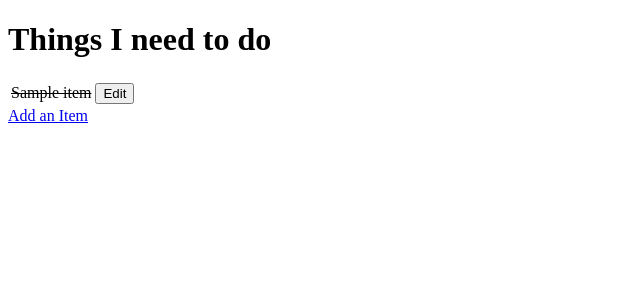
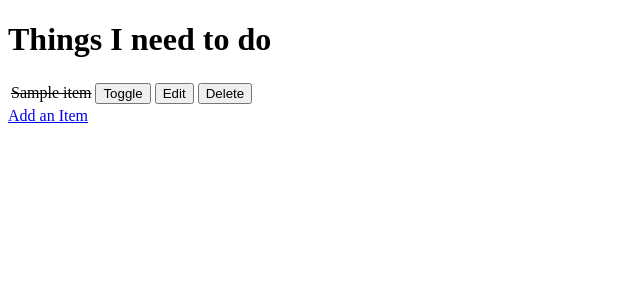
Before and after one commit to NedKe/CI-FSF-Hello-Django, a Django app: page / in a window 1280 px wide. Shown: the top 300 px of the page, without its empty margins (0-640 px from the left). Run offline with Django 3.2, Linux system fonts and the light colour scheme; tables that the repository leaves empty hold one stand-in row (values such as "Sample post").

Commit message:
Modify data, toggle and delet an item

```diff
--- a/django_todo/urls.py
+++ b/django_todo/urls.py
@@ -15,11 +15,13 @@ Including another URLconf
 """
 from django.contrib import admin
 from django.urls import path
-from todo.views import get_todo_list, add_item, edit_item
+from todo import views
 
 urlpatterns = [
     path('admin/', admin.site.urls),
-    path('', get_todo_list, name='get_todo_list'),
-    path('add', add_item, name='add'),
-    path('edit/<item_id>', edit_item, name='edit'),
+    path('', views.get_todo_list, name='get_todo_list'),
+    path('add', views.add_item, name='add'),
+    path('edit/<item_id>', views.edit_item, name='edit'),
+    path('toggle/<item_id>', views.toggle_item, name='toggle'),
+    path('delete/<item_id>', views.delete_item, name='delete'),
 ]
--- a/todo/templates/todo/todo_list.html
+++ b/todo/templates/todo/todo_list.html
@@ -17,11 +17,20 @@
                 <td>{{ item.name }}</td>
             {% endif %}
             <td>
+                <a href="/toggle/{{ item.id }}">
+                    <button>Toggle</button>
+                </a>
+            </td>
+            <td>
                 <a href="/edit/{{ item.id }}">
                     <button>Edit</button>
                 </a>
             </td>
-
+            <td>
+                <a href="/delete/{{ item.id }}">
+                    <button>Delete</button>
+                </a>
+            </td>
             </tr>
             {% empty %}
             <tr><td>You have nothing to do</td></tr>
--- a/todo/views.py
+++ b/todo/views.py
@@ -39,3 +39,14 @@ def edit_item(request, item_id):
         'form': form
     }
     return render(request, 'todo/edit_item.html', context)
+
+def toggle_item(request, item_id):
+    item = get_object_or_404(Item, id=item_id)
+    item.done = not item.done
+    item.save()
+    return redirect('get_todo_list')
+
+def delete_item(request, item_id):
+    item = get_object_or_404(Item, id=item_id)
+    item.delete()
+    return redirect('get_todo_list')
```
